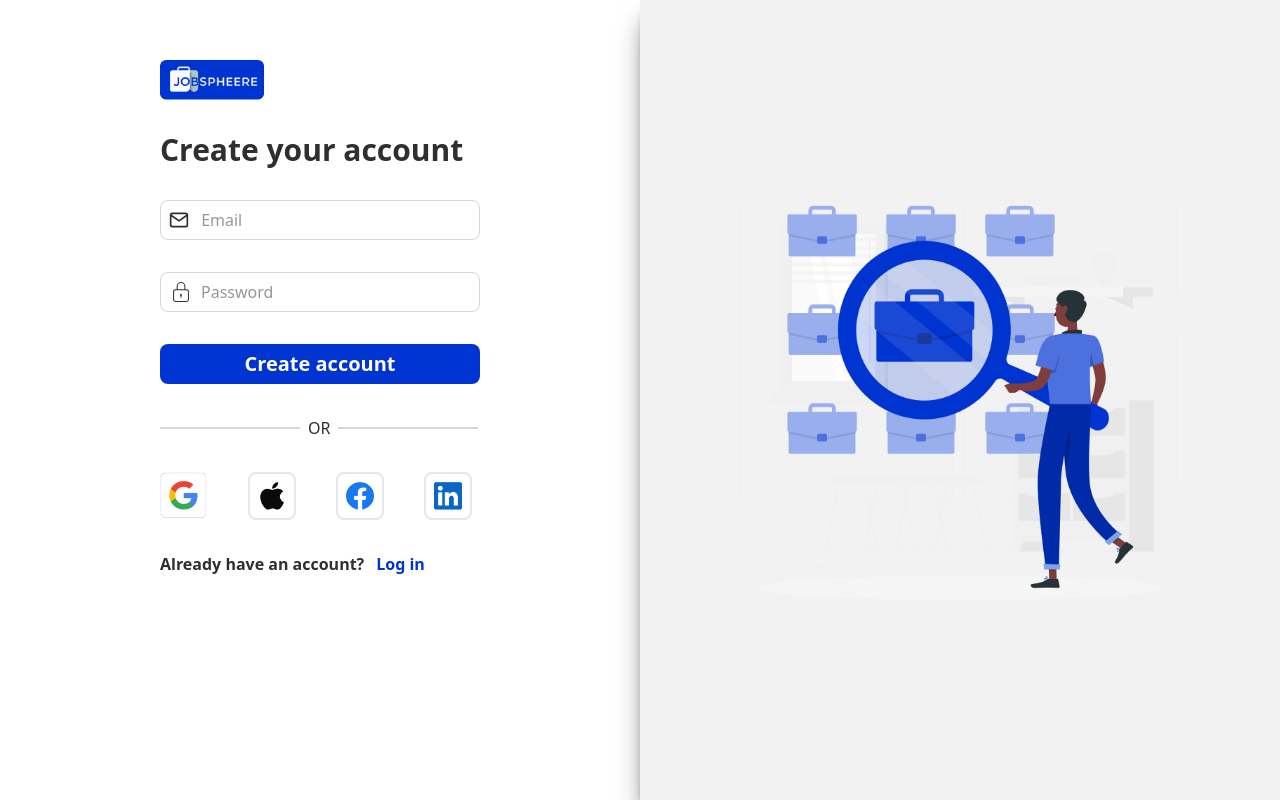
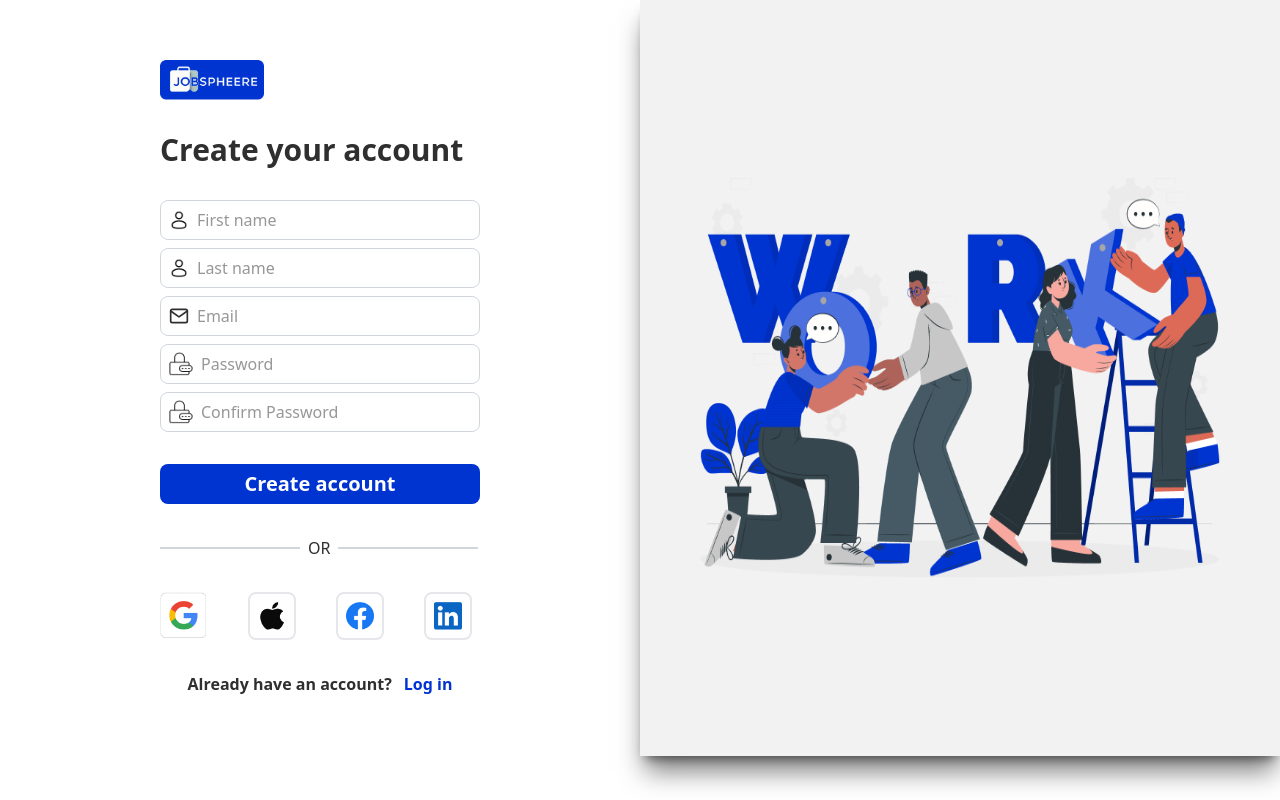
Before and after one commit to Moh-Sad/CSEC-ASTU-Full-Stack-BootCamp, a React (Vite) app in the folder React/Job Sphere/: page /signup in a window 1280 px wide. Built offline with nearby package versions, Linux system fonts and the light colour scheme.

Commit message:
modified:   React/Job Sphere/src/components/Login.jsx 	modified:   React/Job Sphere/src/components/Main.jsx 	modified:   React/Job Sphere/src/components/Navbar.jsx 	modified:   React/Job Sphere/src/components/Signup.jsx 	modified:   React/Job Sphere/src/components/Validation.jsx

```diff
--- a/React/Job Sphere/src/components/Login.jsx
+++ b/React/Job Sphere/src/components/Login.jsx
@@ -1,16 +1,46 @@
 import { useNavigate } from "react-router-dom";
+import { useFormik } from "formik";
+import * as Yup from "yup";
 import Rafiki from "./images/rafiki.png";
 import Logo from "./images/Logo.png";
 import { FiMail } from "react-icons/fi";
-import Lock from "./images/Lock.png"
+import Lock from "./images/Lock.png";
 import Google from "./images/Social Button.png";
 import Apple from "./images/Apple - Original.png";
 import Facebook from "./images/Facebook - Original.png";
 import LinkedIn from "./images/LinkedIn - Original.png";
 
 const Login = () => {
+  const navigate = useNavigate();
 
-  const navigate = useNavigate()
+  const validationSchema = Yup.object({
+    email: Yup.string()
+      .email("Invalid email address")
+      .matches(
+        /^[A-Za-z0-9._%+-]+@[A-Za-z0-9.-]+\.[A-Za-z]{2,}$/,
+        "Invalid email format"
+      )
+      .required("Email is required"),
+    password: Yup.string()
+      .min(8, "Password must be at least 8 characters")
+      .matches(
+        /^(?=.*[a-z])(?=.*[A-Z])(?=.*\d)(?=.*[@$!%*?&])[A-Za-z\d@$!%*?&]{8,}$/,
+        "Password must contain at least one uppercase letter, one lowercase letter, one number, and one special character"
+      )
+      .required("Password is required"),
+  });
+
+  const formik = useFormik({
+    initialValues: {
+      email: "",
+      password: "",
+    },
+    validationSchema: validationSchema,
+    onSubmit: (values) => {
+      console.log(values);
+      navigate("/");
+    },
+  });
 
   return (
     <div className="flex w-screen h-screen">
@@ -21,40 +51,67 @@ const Login = () => {
 
       <section className="flex flex-col p-15 bg-[#ffffff] text-[#2F2F2F] w-1/2 gap-5 items-center">
         {/* form */}
-        <form action="" className="flex flex-col gap-8">
+        <form onSubmit={formik.handleSubmit} className="flex flex-col gap-8">
           {/* Logo */}
           <div className="flex items-start">
             <img src={Logo} alt="Logo" className="w-26 h-10" />
           </div>
           <h1 className="font-[600] text-3xl">Log in to your account</h1>
+
+          {/* Email */}
+          <div>
             <div className="flex items-center border-1 border-gray-300 rounded-[8px] w-full h-10 p-2">
               <FiMail className="w-5 h-5" />
               <input
                 type="text"
+                name="email"
                 className="w-60 h-6 p-2 outline-none"
-              placeholder=" Email"
+                placeholder="Email"
+                onChange={formik.handleChange}
+                onBlur={formik.handleBlur}
+                value={formik.values.email}
               />
             </div>
+            {formik.touched.email && formik.errors.email ? (
+              <div className="text-red-500 text-sm">{formik.errors.email}</div>
+            ) : null}
+          </div>
+
+          {/* Password */}
+          <div>
             <div className="flex items-center border-1 border-gray-300 rounded-[8px] w-full h-10 p-2">
               <img src={Lock} alt="Lock icon" className="w-6 h-6" />
               <input
                 type="password"
+                name="password"
                 className="w-60 h-6 p-2 outline-none"
                 placeholder="Password"
+                onChange={formik.handleChange}
+                onBlur={formik.handleBlur}
+                value={formik.values.password}
               />
             </div>
+            {formik.touched.password && formik.errors.password ? (
+              <div className="text-red-500 text-sm max-w-80">
+                {formik.errors.password}
+              </div>
+            ) : null}
+          </div>
+
           <button
             type="submit"
             className="bg-[#0034D1] text-white text-[20px] w-80 h-10 rounded-[8px] cursor-pointer font-[600]"
           >
             Login
           </button>
+
           <div className="flex items-center gap-2">
             {/* Border line */}
             <div className="border-1 border-gray-300 w-35 h-0"></div>
             <h1>OR</h1>
             <div className="border-1 border-gray-300 w-35 h-0"></div>
           </div>
+
           <div className="flex gap-10">
             {/* Social Media */}
             <div className="cursor-pointer">
@@ -70,12 +127,15 @@ const Login = () => {
               <img src={LinkedIn} alt="LinkedIn Logo" className="w-7 h-7" />
             </div>
           </div>
-          <div className="flex gap-3">
+
+          <div className="flex gap-3 justify-center">
             <p className="font-[600]">Don&apos;t have an account?</p>
             <span
               className="font-[600] text-[#0034D2] cursor-pointer"
               onClick={() => navigate(`/signup`)}
-            >Create account</span>
+            >
+              Create account
+            </span>
           </div>
         </form>
       </section>
--- a/React/Job Sphere/src/components/Main.jsx
+++ b/React/Job Sphere/src/components/Main.jsx
@@ -1,4 +1,4 @@
-import React, { useState, useEffect } from "react";
+import { useState, useEffect } from "react";
 import { useNavigate } from "react-router-dom";
 import { SlLocationPin } from "react-icons/sl";
 import { IoSearchSharp } from "react-icons/io5";
@@ -35,7 +35,7 @@ const Main = () => {
     const fetchData = async () => {
       try {
         const response = await fetch(
-          "https://joblisting-rd8f.onrender.com/api/jobs?limit=50"
+          "https://joblisting-3hjv.onrender.com/api/jobs"
         );
         const data = await response.json();
         const jobsWithLogos = data.jobs.map((job) => ({
@@ -44,6 +44,7 @@ const Main = () => {
           isBookmarked: false,
         }));
         setJobs(jobsWithLogos);
+        console.log(jobs)
       } catch (error) {
         console.error("Error fetching jobs:", error);
       } finally {
--- a/React/Job Sphere/src/components/Navbar.jsx
+++ b/React/Job Sphere/src/components/Navbar.jsx
@@ -1,7 +1,8 @@
-import React from "react";
+import { useNavigate } from "react-router-dom";
 import logo from "./images/Logo.png";
 
 const Navbar = () => {
+  const navigate = useNavigate();
   return (
     <>
       {/* Navbar */}
@@ -15,7 +16,7 @@ const Navbar = () => {
           {/* Nav Links */}
           <div>
             <ul className="flex justify-between gap-[24px] px-30 cursor-pointer">
-              <li>Job Search</li>
+              <li className="text-[#0034D2] border-b-3 border-b-[#0034D2]">Job Search</li>
               <li>My Applications</li>
               <li>Companies</li>
               <li>Contact Us</li>
@@ -24,10 +25,16 @@ const Navbar = () => {
 
           {/* Login/Signup */}
           <div className="flex gap-4 font-[600]">
-            <button className="cursor-pointer bg-[#0034D1] w-[167px] h-[48px] text-white px-4 py-2 rounded-md hover:scale-110 transition-all duration-300">
+            <button
+              className="cursor-pointer bg-[#0034D1] w-[167px] h-[48px] text-white px-4 py-2 rounded-md hover:scale-110 transition-all duration-300"
+              onClick={() => navigate(`/login`)}
+            >
               <p>Login</p>
             </button>
-            <button className="cursor-pointer border-1 border-[#0034D1] w-[167px] h-[48px] text-black px-4 py-2 rounded-md hover:bg-[#0034D1] hover:text-white">
+            <button
+              className="cursor-pointer border-1 border-[#0034D1] w-[167px] h-[48px] text-black px-4 py-2 rounded-md hover:bg-[#0034D1] hover:text-white"
+              onClick={() => navigate(`/signup`)}
+            >
               <p>Signup</p>
             </button>
           </div>
--- a/React/Job Sphere/src/components/Signup.jsx
+++ b/React/Job Sphere/src/components/Signup.jsx
@@ -1,42 +1,154 @@
 import { useNavigate } from "react-router-dom";
-import Rafiki from "./images/rafiki.png";
+import { useFormik } from "formik";
+import * as Yup from "yup";
+import Cuate from "./images/cuate.png";
 import Logo from "./images/Logo.png";
 import { FiMail } from "react-icons/fi";
-import { CiLock } from "react-icons/ci";
 import Google from "./images/Social Button.png";
 import Apple from "./images/Apple - Original.png";
 import Facebook from "./images/Facebook - Original.png";
 import LinkedIn from "./images/LinkedIn - Original.png";
+import Lock from "./images/Lock.png";
+import User from "./images/user.png";
 
 const Signup = () => {
+  const navigate = useNavigate();
 
-  const navigate = useNavigate()
+  const validationSchema = Yup.object({
+    firstName: Yup.string()
+      .min(3, "First name must be at least 3 characters")
+      .matches(/^[A-Za-z]+$/, "First name must contain only letters")
+      .required("First name is required"),
+    lastName: Yup.string()
+      .min(3, "Last name must be at least 3 characters")
+      .matches(/^[A-Za-z]+$/, "Last name must contain only letters")
+      .required("Last name is required"),
+    email: Yup.string()
+      .email("Invalid email address")
+      .matches(/^[A-Za-z0-9._%+-]+@[A-Za-z0-9.-]+\.[A-Za-z]{2,}$/, "Invalid email format")
+      .required("Email is required"),
+    password: Yup.string()
+      .min(8, "Password must be at least 8 characters")
+      .matches(
+        /^(?=.*[a-z])(?=.*[A-Z])(?=.*\d)(?=.*[@$!%*?&])[A-Za-z\d@$!%*?&]{8,}$/,
+        "Password must contain at least one uppercase letter, one lowercase letter, one number, and one special character"
+      )
+      .required("Password is required"),
+    confirmPassword: Yup.string()
+      .oneOf([Yup.ref("password"), null], "Passwords must match")
+      .required("Confirm Password is required"),
+  });
+
+  const formik = useFormik({
+    initialValues: {
+      firstName: "",
+      lastName: "",
+      email: "",
+      password: "",
+      confirmPassword: "",
+    },
+    validationSchema: validationSchema,
+    onSubmit: (values) => {
+      console.log(values);
+      navigate("/login");
+    },
+  });
 
   return (
-    <div className="flex w-screen h-screen">
+    <div className="flex w-screen h-full">
       <section className="flex flex-col p-15 bg-[#ffffff] text-[#2F2F2F] w-1/2 gap-5 items-center">
         {/* form */}
-        <form action="" className="flex flex-col gap-8">
+        <form onSubmit={formik.handleSubmit} className="flex flex-col gap-8">
           {/* Logo */}
           <div className="flex items-start">
             <img src={Logo} alt="Logo" className="w-26 h-10" />
           </div>
           <h1 className="font-[600] text-3xl">Create your account</h1>
+          <div className="flex flex-col gap-2">
+            {/* First Name */}
+            <div className="flex items-center border-1 border-gray-300 rounded-[8px] w-full h-10 p-2">
+              <img src={User} alt="User Logo" className="w-5 h-5" />
+              <input
+                type="text"
+                name="firstName"
+                className="w-60 h-6 p-2 outline-none"
+                placeholder="First name"
+                onChange={formik.handleChange}
+                onBlur={formik.handleBlur}
+                value={formik.values.firstName}
+              />
+            </div>
+            {formik.touched.firstName && formik.errors.firstName ? (
+              <div className="text-red-500 text-sm">{formik.errors.firstName}</div>
+            ) : null}
+
+            {/* Last Name */}
+            <div className="flex items-center border-1 border-gray-300 rounded-[8px] w-full h-10 p-2">
+              <img src={User} alt="User Logo" className="w-5 h-5" />
+              <input
+                type="text"
+                name="lastName"
+                className="w-60 h-6 p-2 outline-none"
+                placeholder="Last name"
+                onChange={formik.handleChange}
+                onBlur={formik.handleBlur}
+                value={formik.values.lastName}
+              />
+            </div>
+            {formik.touched.lastName && formik.errors.lastName ? (
+              <div className="text-red-500 text-sm">{formik.errors.lastName}</div>
+            ) : null}
+
+            {/* Email */}
             <div className="flex items-center border-1 border-gray-300 rounded-[8px] w-full h-10 p-2">
               <FiMail className="w-5 h-5" />
               <input
                 type="text"
+                name="email"
                 className="w-60 h-6 p-2 outline-none"
-              placeholder=" Email"
+                placeholder="Email"
+                onChange={formik.handleChange}
+                onBlur={formik.handleBlur}
+                value={formik.values.email}
               />
             </div>
+            {formik.touched.email && formik.errors.email ? (
+              <div className="text-red-500 text-sm">{formik.errors.email}</div>
+            ) : null}
+
+            {/* Password */}
             <div className="flex items-center border-1 border-gray-300 rounded-[8px] w-full h-10 p-2">
-            <CiLock className="w-6 h-6" />
+              <img src={Lock} alt="Lock Logo" className="w-6 h-6" />
               <input
                 type="password"
+                name="password"
                 className="w-60 h-6 p-2 outline-none"
                 placeholder="Password"
+                onChange={formik.handleChange}
+                onBlur={formik.handleBlur}
+                value={formik.values.password}
               />
+            </div>
+            {formik.touched.password && formik.errors.password ? (
+              <div className="text-red-500 text-sm max-w-100">{formik.errors.password}</div>
+            ) : null}
+
+            {/* Confirm Password */}
+            <div className="flex items-center border-1 border-gray-300 rounded-[8px] w-full h-10 p-2">
+              <img src={Lock} alt="Lock Logo" className="w-6 h-6" />
+              <input
+                type="password"
+                name="confirmPassword"
+                className="w-60 h-6 p-2 outline-none"
+                placeholder="Confirm Password"
+                onChange={formik.handleChange}
+                onBlur={formik.handleBlur}
+                value={formik.values.confirmPassword}
+              />
+            </div>
+            {formik.touched.confirmPassword && formik.errors.confirmPassword ? (
+              <div className="text-red-500 text-sm max-w-100">{formik.errors.confirmPassword}</div>
+            ) : null}
           </div>
           <button
             type="submit"
@@ -65,19 +177,21 @@ const Signup = () => {
               <img src={LinkedIn} alt="LinkedIn Logo" className="w-7 h-7" />
             </div>
           </div>
-          <div className="flex gap-3">
+          <div className="flex gap-3 justify-center">
             <p className="font-[600]">Already have an account?</p>
             <span
               className="font-[600] text-[#0034D2] cursor-pointer"
               onClick={() => navigate(`/login`)}
-            >Log in</span>
+            >
+              Log in
+            </span>
           </div>
         </form>
       </section>
 
-      <section className="flex items-center justify-center w-1/2 h-screen bg-[#F2F2F2] shadow-xl shadow-black/50 z-10">
+      <section className="flex items-center justify-center w-1/2 bg-[#F2F2F2] shadow-xl shadow-black/50 z-10">
         {/* Image */}
-        <img src={Rafiki} alt="Logo" className="w-130 h-100" />
+        <img src={Cuate} alt="Logo" className="w-130 h-100" />
       </section>
     </div>
   );
--- a/React/Job Sphere/src/components/Validation.jsx
+++ b/React/Job Sphere/src/components/Validation.jsx
@@ -1,4 +1,4 @@
-import React, { useState } from "react";
+import { useState } from "react";
 import { Stepper } from "react-form-stepper";
 import { Formik, Form, Field } from "formik";
 import * as Yup from "yup";
```
Lines whose indentation alone changed are shown as unchanged.
